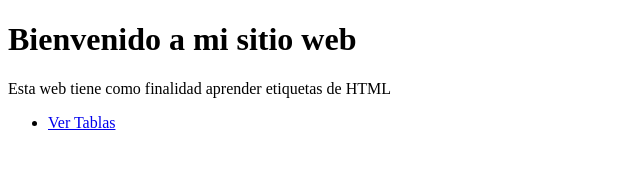
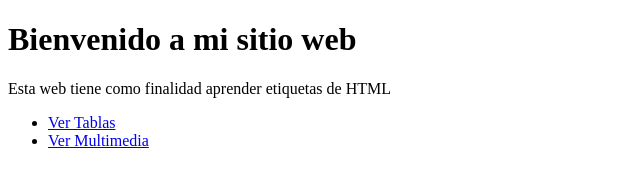
Before and after one commit to KarenMarcela/ProyectoHTML, a plain HTML site: page index.html in a window 1280 px wide. Shown: the whole page, without its empty margins (0-640 px from the left). Drawn offline with Linux system fonts and the light colour scheme.

Commit message:
Index modified

```diff
--- a/index.html
+++ b/index.html
@@ -10,6 +10,7 @@
     <span>Esta web tiene como finalidad aprender etiquetas de HTML</span>
     <ul>
         <li><a href="html/tablas.html">Ver Tablas</a></li>
+        <li><a href="html/multimedia.html">Ver Multimedia</a></li>
     </ul>
 </body>
 </html>
```
